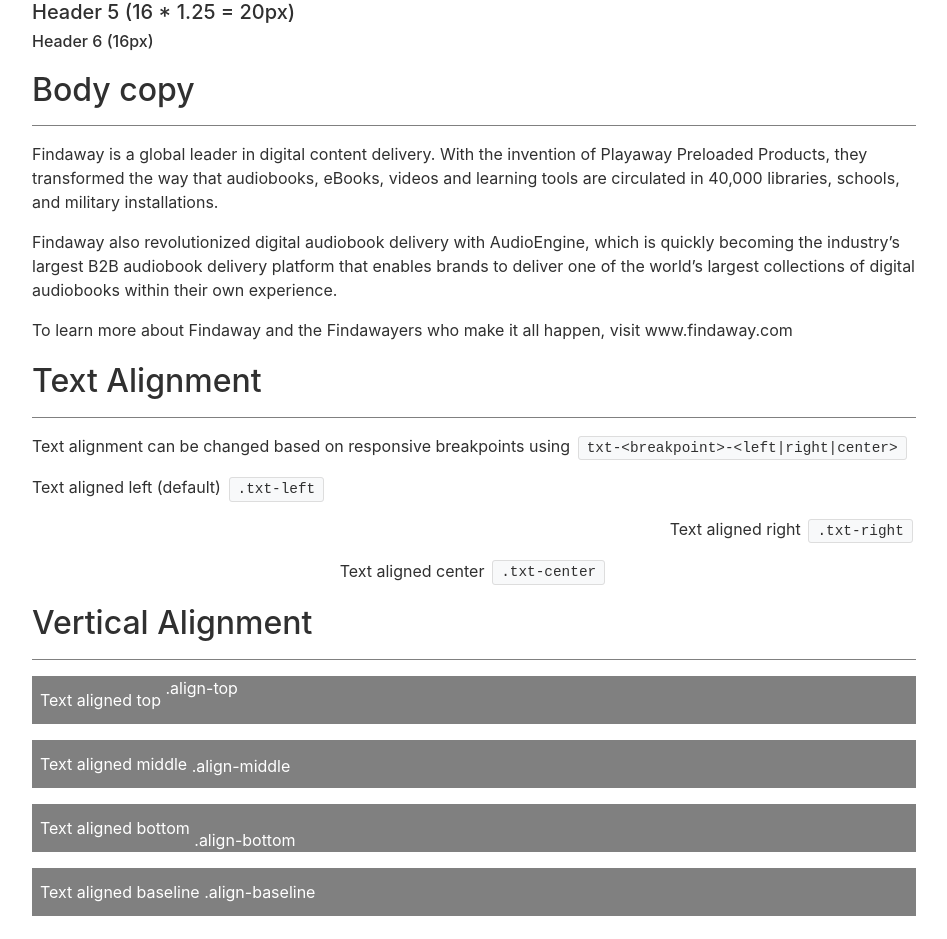
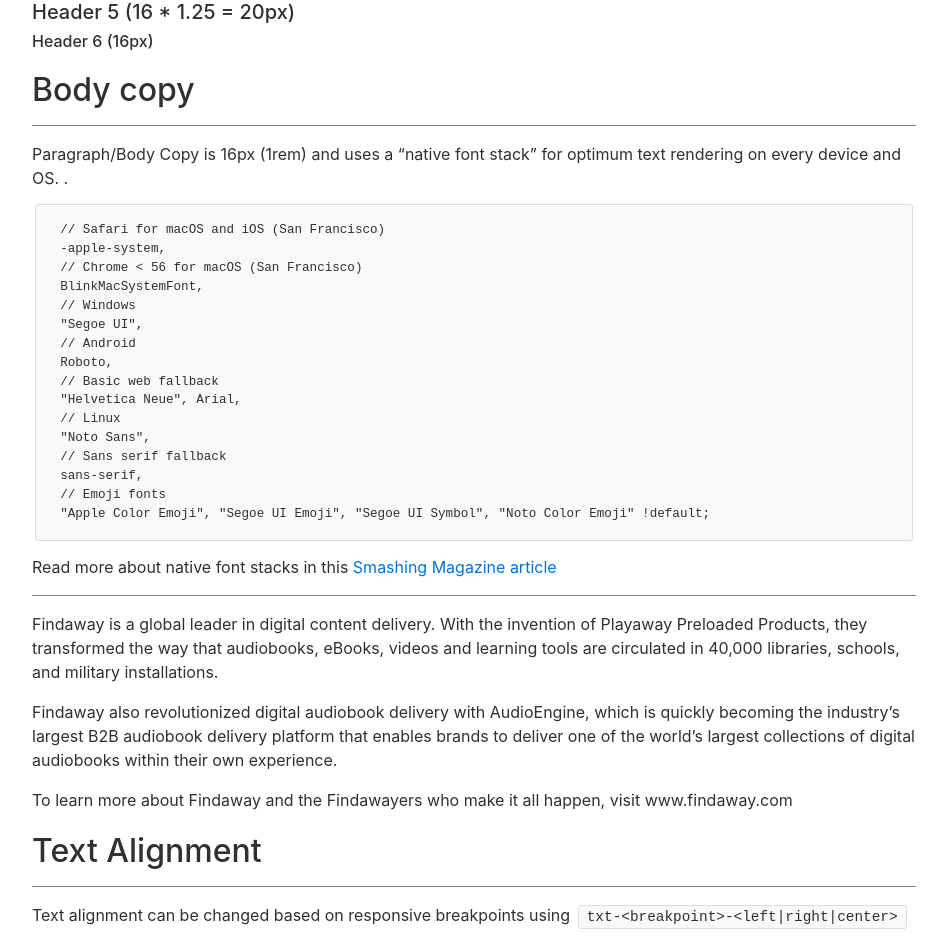
Before and after one commit to FindawayWorld/Solon, a React (Create React App) app: page /content in a window 1280 px wide. Shown: the part 1211-2150 px from the top of the page, without its empty margins (316-1263 px from the left). Built offline with nearby package versions, Linux system fonts and the light colour scheme.

Commit message:
Add copy about body copy/p fonts and size

```diff
--- a/src/pages/Content.jsx
+++ b/src/pages/Content.jsx
@@ -80,6 +80,39 @@ const ContentPage = () => {
                 <h2>Body copy</h2>
                 <hr />
 
+                <p>
+                    Paragraph/Body Copy is 16px (1rem) and uses a “native font stack” for optimum text rendering on
+                    every device and OS. .{' '}
+                    <pre>
+                        <code>
+                            {`// Safari for macOS and iOS (San Francisco)
+-apple-system,
+// Chrome < 56 for macOS (San Francisco)
+BlinkMacSystemFont,
+// Windows
+"Segoe UI",
+// Android
+Roboto,
+// Basic web fallback
+"Helvetica Neue", Arial,
+// Linux
+"Noto Sans",
+// Sans serif fallback
+sans-serif,
+// Emoji fonts
+"Apple Color Emoji", "Segoe UI Emoji", "Segoe UI Symbol", "Noto Color Emoji" !default;`}
+                        </code>
+                    </pre>
+                    Read more about native font stacks in this{' '}
+                    <a
+                        href="https://www.smashingmagazine.com/2015/11/using-system-ui-fonts-practical-guide/"
+                        target="_blank"
+                        rel="noopener noreferrer"
+                    >
+                        Smashing Magazine article
+                    </a>
+                </p>
+                <hr />
                 <p>
                     Findaway is a global leader in digital content delivery. With the invention of Playaway Preloaded
                     Products, they transformed the way that audiobooks, eBooks, videos and learning tools are circulated
```
